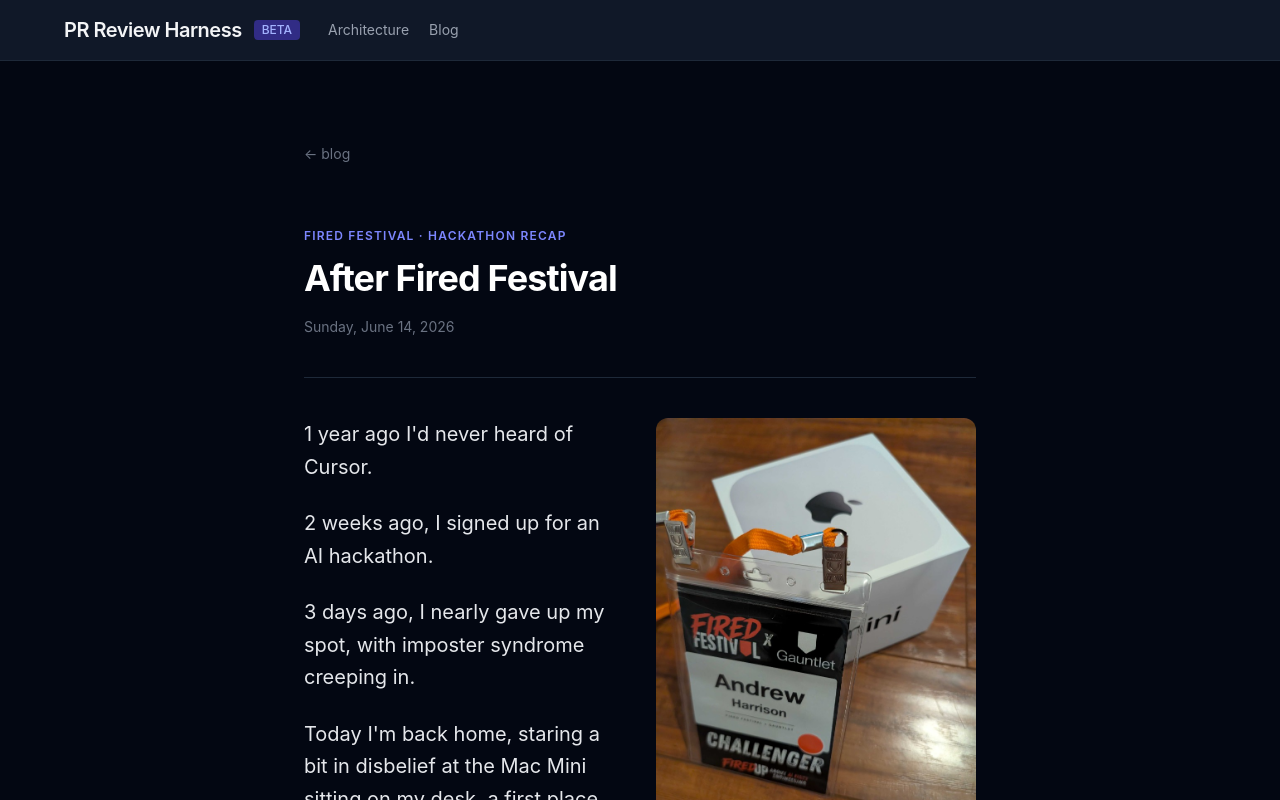
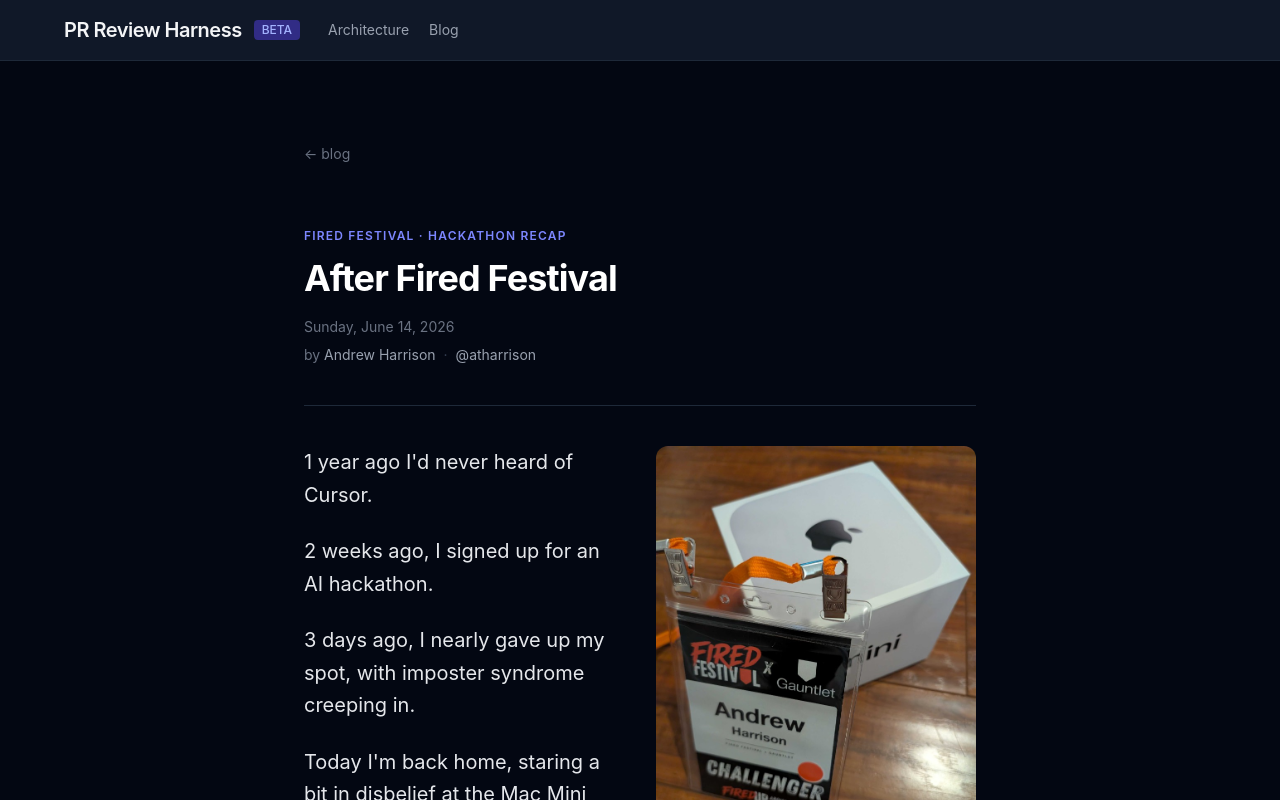
Before and after one commit to atharrison/gauntlet-harness, a Next.js app: page /blog/after-fired-festival in a window 1280 px wide. Shown: the top 800 px of the page. Built offline with nearby package versions, Linux system fonts and the light colour scheme.

Commit message:
Put my name on the blog

```diff
--- a/app/blog/after-fired-festival/page.tsx
+++ b/app/blog/after-fired-festival/page.tsx
@@ -46,6 +46,26 @@
           After Fired Festival
         </h1>
         <p className="text-sm text-gray-500">Sunday, June 14, 2026</p>
+        <p className="mt-2 text-sm text-gray-500">
+          by{' '}
+          <a
+            href="https://www.linkedin.com/in/andrew-harrison-0287952/"
+            target="_blank"
+            rel="noopener noreferrer"
+            className="text-gray-400 transition-colors hover:text-gray-200"
+          >
+            Andrew Harrison
+          </a>
+          <span className="mx-2 text-gray-700">·</span>
+          <a
+            href="https://github.com/atharrison"
+            target="_blank"
+            rel="noopener noreferrer"
+            className="text-gray-400 transition-colors hover:text-gray-200"
+          >
+            @atharrison
+          </a>
+        </p>
       </header>
 
       <hr className="mb-10 border-gray-800" />
```
